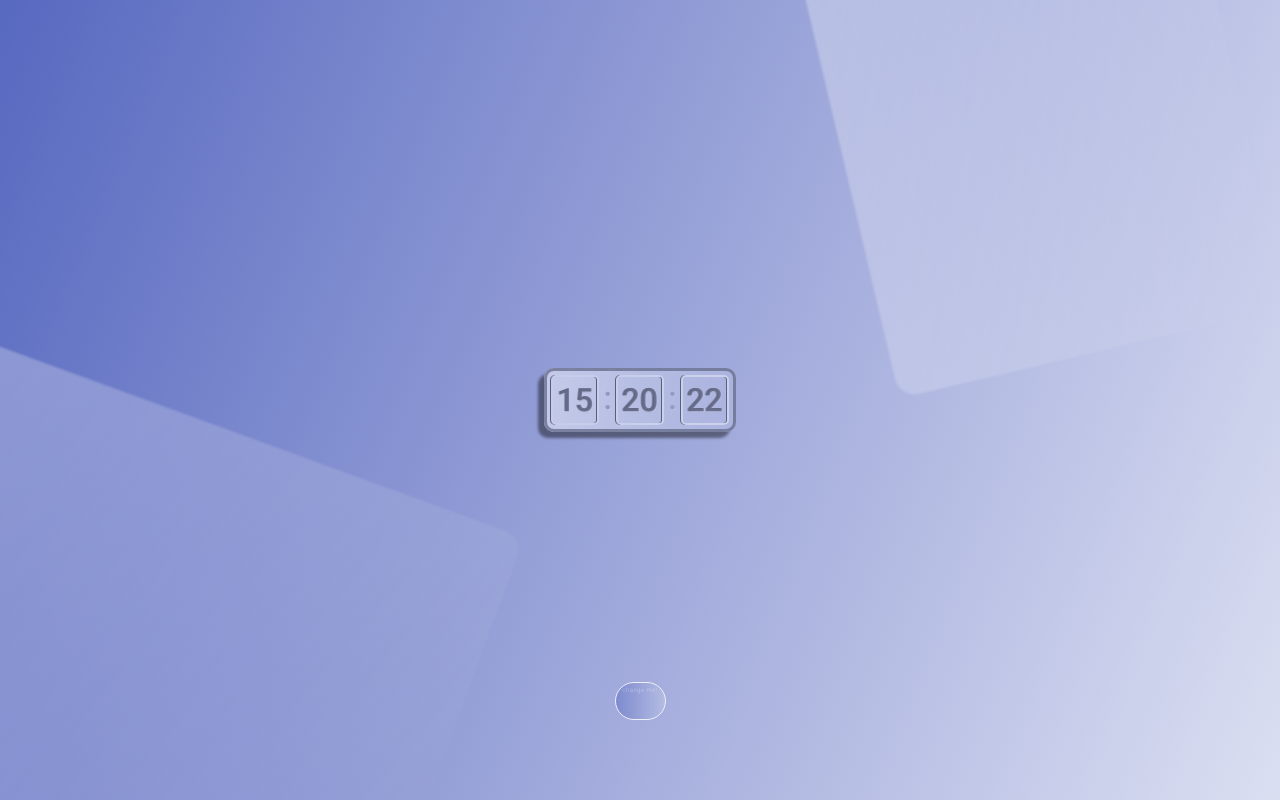
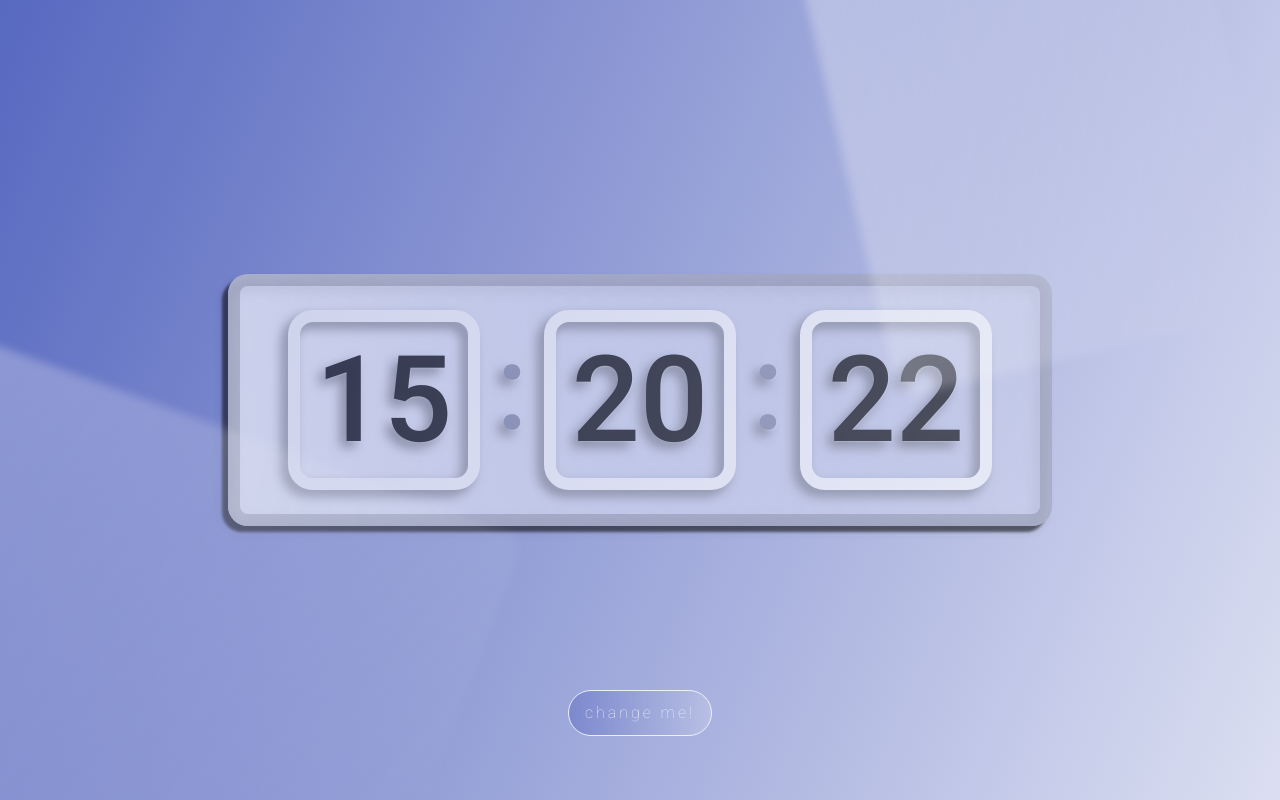
Before and after one commit to MarieeCzy/JS-clock, a plain HTML site: page index.html in a window 1280 px wide. Both pictures are taken after a click on the element "change me!". Drawn offline with Linux system fonts and the light colour scheme.

Commit message:
Change scale.

```diff
--- a/style.css
+++ b/style.css
@@ -31,23 +31,24 @@ body {
 .clock {
     position: relative;
 
-    width: 4rem;
-    height: 4rem;
-    padding: 2rem;
-    border: 3px solid white;
+    width: 20rem;
+    height: 20rem;
+    padding: 10rem;
+    border: 4px solid white;
     border-radius: 50%;
 
 
 
     box-shadow:
-        0 0 0px 4px rgba(0, 0, 0, 0.1),
-        inset 0 0 0 3px #EFEFEF,
-        inset 0 0 2px black,
+        0 0 0px 6px rgba(0, 0, 0, 0.1),
+        inset 0 0 0 20px #EFEFEF,
+        inset 0 0 10px black,
         0 0 10px rgba(0, 0, 0, 0.2);
 
     transition: all 0.8s;
 
     transform-style: preserve-3d;
+
 
 }
 
@@ -67,7 +68,7 @@ body {
     background-position: center;
     background-repeat: no-repeat;
 
-    transform: translateY(-1px);
+    transform: translateY(-3px);
 
 }
 
@@ -75,7 +76,7 @@ body {
     position: absolute;
     top: 50%;
 
-    height: 2px;
+    height: 6px;
     width: 50%;
 
     background-color: black;
@@ -119,10 +120,8 @@ body {
 .change-clock-type {
     position: absolute;
 
-    height: 4%;
-    width: 45px;
-    bottom: 10%;
-    padding: 2px;
+    bottom: 4rem;
+    padding: 1rem;
 
     background: linear-gradient(90deg, rgba(88, 105, 192, 0.6) 0%, rgba(255, 255, 255, 0.225) 100%);
     border-radius: 40px;
@@ -133,18 +132,18 @@ body {
     font-family: 'Roboto', sans-serif;
     color: white;
     font-weight: 100;
-    font-size: 6px;
-    line-height: 9px;
-    letter-spacing: 0.5px;
+    font-size: 16px;
+    line-height: 12px;
+    letter-spacing: 3px;
 
 
     transition: .3s;
 }
 
 .change-clock-type:hover {
-    font-size: 6.5px;
+    font-size: 20px;
 
-    box-shadow: 0px 1px 1px rgba(0, 0, 0, .3);
+    box-shadow: 0px 6px 6px rgba(0, 0, 0, .3);
 
     cursor: pointer;
 
@@ -159,15 +158,17 @@ body {
     position: absolute;
 
     background: linear-gradient(99.6deg, #FFFFFF 0%, rgba(255, 255, 255, 0.2) 101.05%);
-    opacity: 0.6;
+    opacity: 0.8;
     box-shadow: -6px 6px 3px rgba(0, 0, 0, 0.9);
-    border-radius: 10px;
+    border-radius: 20px;
+
 }
 
 .flap-clock-face {
+    padding: 1rem 2rem;
+
     display: flex;
     flex-direction: row;
-    align-self: center;
 
     font-family: 'Roboto', sans-serif;
     font-weight: 500;
@@ -177,12 +178,13 @@ body {
     -moz-background-clip: text;
     background-clip: text;
 
-    border-radius: 10px;
+    border-radius: 20px;
 
 
-    background-color: hsla(0, 0%, 50%, 0.7);
-    border: 3px solid;
-    border-color: color rgba(255, 255, 255, 0.01);
+    background-color: hsla(0, 0%, 50%, 0.8);
+    border: 12px solid rgba(0, 0, 0, 0.2);
+    box-sizing: border-box;
+    filter: drop-shadow(-6px 6px 6px rgba(68, 68, 68, 0.6));
 
     box-sizing: content-box;
 
@@ -192,21 +194,24 @@ body {
 
 .flap {
 
-    margin: 4px 4px;
-    padding: 4px 4px;
-
-    border: 2px solid #FFFFFF;
-    box-sizing: border-box;
-    filter: drop-shadow(-.5px .5px .5px rgba(0, 0, 0, 0.9));
-    border-radius: 5px;
+    margin: .5rem 1rem;
+    padding: .5rem 1rem;
 
 
-    color: rgba(0, 0, 0, 0.6);
+    font-size: 120px;
+
+    border: .8rem solid #FFFFFF;
+    border-radius: 25px;
+
+
+    color: rgba(0, 0, 0, 0.9);
 }
 
 .sign {
     margin: 4px 0px;
-    padding: 4px 0px;
+    padding: 12px 0px;
+
+    font-size: 120px;
 
     color: #8A8FA8;
 
@@ -230,8 +235,6 @@ body {
 }
 
 
-
-
 .display-clock {
     opacity: 0;
     transition: .9s;
@@ -243,7 +246,7 @@ body {
     position: fixed;
 
     background: linear-gradient(111.35deg, rgba(255, 255, 255, 0.4) 3.69%, rgba(255, 255, 255, 0) 95.58%);
-    filter: blur(1.2px);
+    filter: blur(5px);
     border-radius: 20px;
 
     transform: rotate(70deg);
```
Also changed, not shown: Screenshots/classic-clock.png, Screenshots/digital-clock.png, 1 other file.
